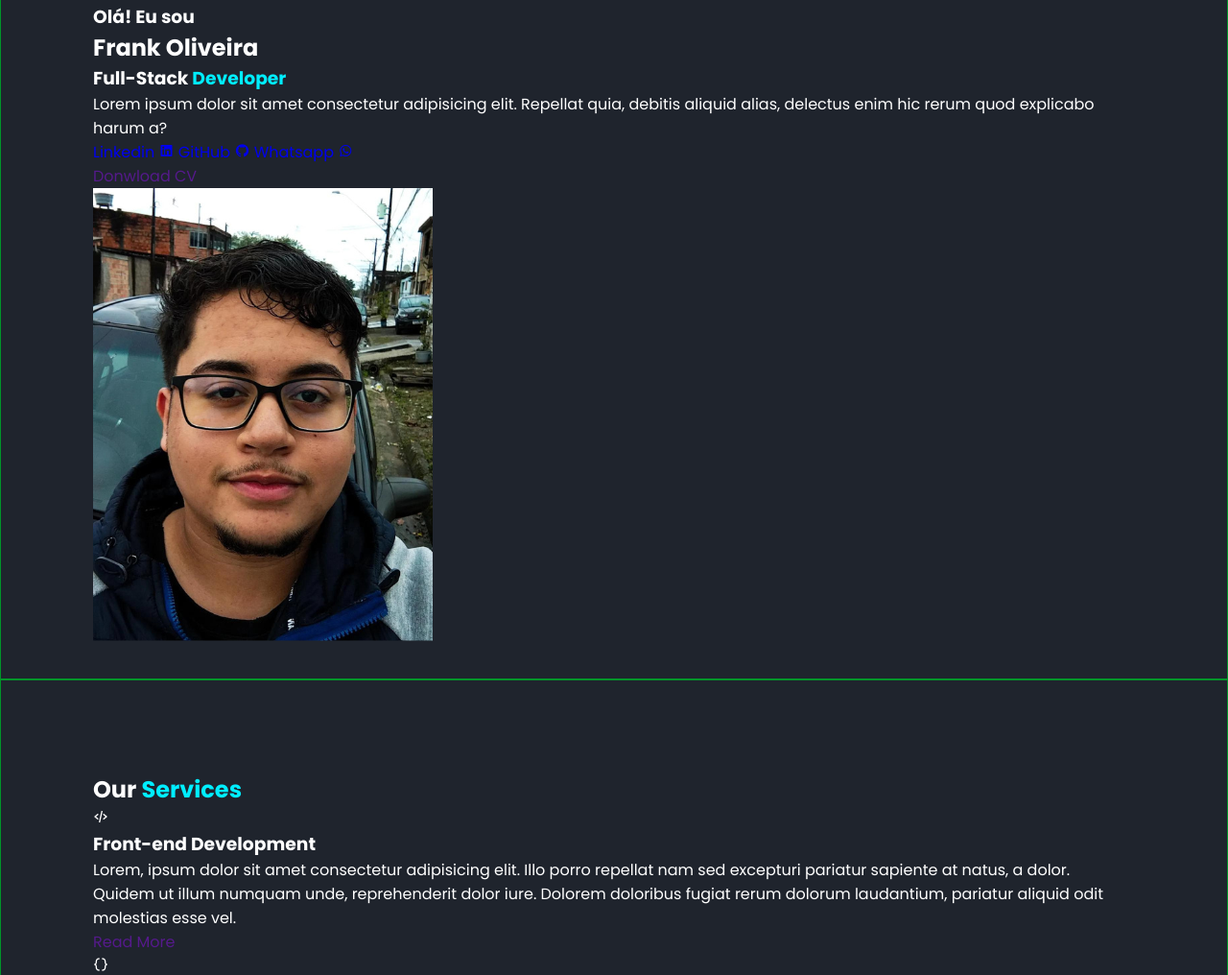
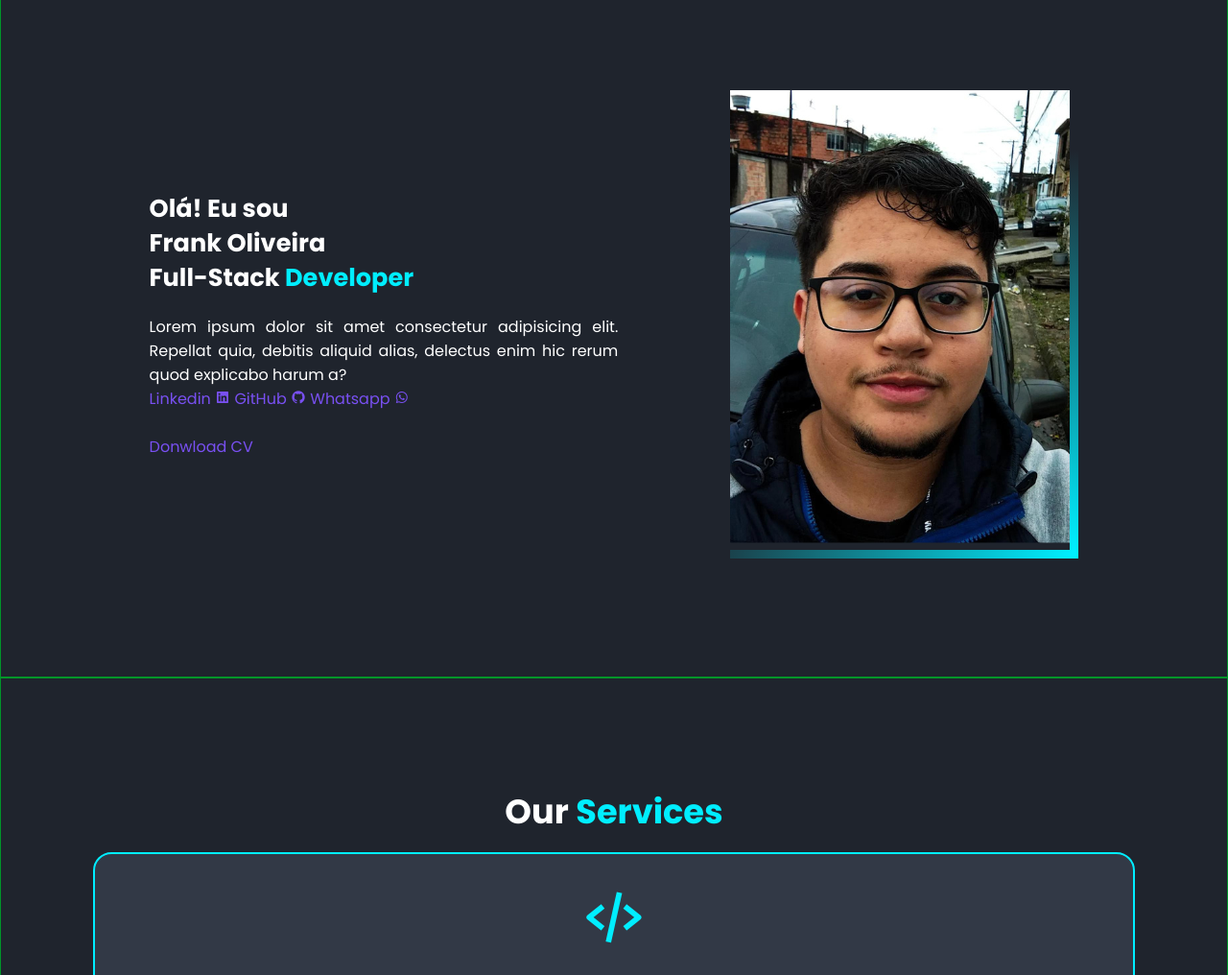
Before and after one commit to Frank1br/portifolio_dev_frank1br, a plain HTML site: page index.html in a window 1280 px wide. Shown: the part 94-1110 px from the top of the page at 96% size. Drawn offline with nearby package versions, Linux system fonts and the light colour scheme.

Commit message:
style: services styles

```diff
--- a/CSS/style.css
+++ b/CSS/style.css
@@ -77,3 +77,108 @@ section {
 span{
     color: var(--main-color);
 }
+
+.home, .about{
+    display: flex;
+    flex-direction: row;
+    justify-content: space-evenly;
+    align-items: center;
+}
+
+.home-img{
+    border-right: solid 0.6rem var(--main-color);
+    border-bottom: solid 0.6rem var(--main-color);
+    border-image: linear-gradient(135deg, transparent 50%, var(--main-color) ) 1;
+}
+
+.about-img{
+    border-right: solid 0.6rem var(--main-color);
+    border-bottom: solid 0.6rem var(--main-color);
+    border-image: linear-gradient(225deg, transparent 50%, var(--main-color) ) 1;
+}
+
+.about{
+    background-color: var(--bg-color-02);
+}
+
+
+
+.home-content , .about-content {
+    width: 45%;
+}
+
+.home-content h1, .about-content h1 {
+    font-weight: 700;
+    line-height: 1.3;
+    font-size: 1.6rem; /* TEST */
+}
+
+.home-content h3, .about-content h3 {
+    font-weight: 700;
+    font-size: 1.6rem;
+}
+.home-content p, .about-content p {
+    margin-top: 1.2rem;
+    text-align: justify;
+}
+
+.home-img img, .about-img img{
+    width: 100%;
+}
+
+.services h2,
+.portifolio h2,
+.contact h2 {
+    font-size: 2.2rem;
+    margin: 1rem;
+    text-align: center;
+}
+
+.services-container {
+    display: flex;
+    flex-direction: row;
+    justify-content: space-evenly;
+}
+
+.services-box{
+    display: flex;
+    flex-direction: column;
+    justify-content: space-between;
+    min-height: 25rem;
+    margin-bottom: 1rem;
+}
+a {
+    color: var(--color-03);
+}
+.services-container .services-box {
+    padding: 2rem 1rem 2.5rem;
+    border-radius: 1.2rem;
+    text-align: center;
+    border: solid 0.15rem var(--main-color);
+    background-color: var(--bg-color-02);
+    transition: 0.5s ease;
+ }
+
+ .services-container .services-box:hover {
+    border-color: var(--main-color);
+    transform: scale(1.01);
+ }
+
+.services-box i {
+    font-size: 4.3rem;
+    color: var(--main-color);
+}
+
+.services-box h3 {
+  margin: 0.5rem;
+}
+
+.services-box p {
+  margin: 0.5rem;
+  letter-spacing: 0.1rem;
+  /* n linhas ... */
+  display: -webkit-box;
+  -webkit-box-orient: vertical;
+  overflow: hidden;
+  text-overflow: ellipsis;
+}
--- a/index.html
+++ b/index.html
@@ -16,7 +16,7 @@
 
         <div class="nav">
             <a href="#home">Home</a>
-            <a href="#service">Service</a>
+            <a href="#services">Services</a>
             <a href="#portifolio">Portifolio</a>
             <a href="#contact">Contact</a>
             <a href="#about">About</a>
@@ -39,11 +39,11 @@
                 <a href="#">Linkedin <i class='bx bxl-linkedin-square' ></i> </a>
                 <a href="#">GitHub <i class='bx bxl-github'></i> </a>
                 <a href="#">Whatsapp <i class='bx bxl-whatsapp'></i> </a>
-            </div>
+            </div> <br>
+            <a href="" class="btn">Donwload CV</a>
         </div>
 
         <div>
-            <a href="" class="btn">Donwload CV</a>
     </div>
 
     <div class="home-img">
@@ -56,7 +56,7 @@
      <section class="services" id="services">
         <h2>Our <span>Services</span> </h2>
 
-        <div class="service-container">
+        <div class="services-container">
             <div class="services-box">
                 <i class='bx bx-code-alt' ></i>
                 <h3>Front-end Development</h3>
@@ -66,7 +66,7 @@
             </div>
         </div>
 
-        <div class="service-container">
+        <div class="services-container">
             <div class="services-box">
                 <i class='bx bx-code-curly' ></i>
                 <h3>Back-end Development</h3>
@@ -76,7 +76,7 @@
             </div>
         </div>
 
-        <div class="service-container">
+        <div class="services-container">
             <div class="services-box">
                 <i class='bx bx-mobile-alt'></i>
                 <h3>Mobile Development</h3>
```
